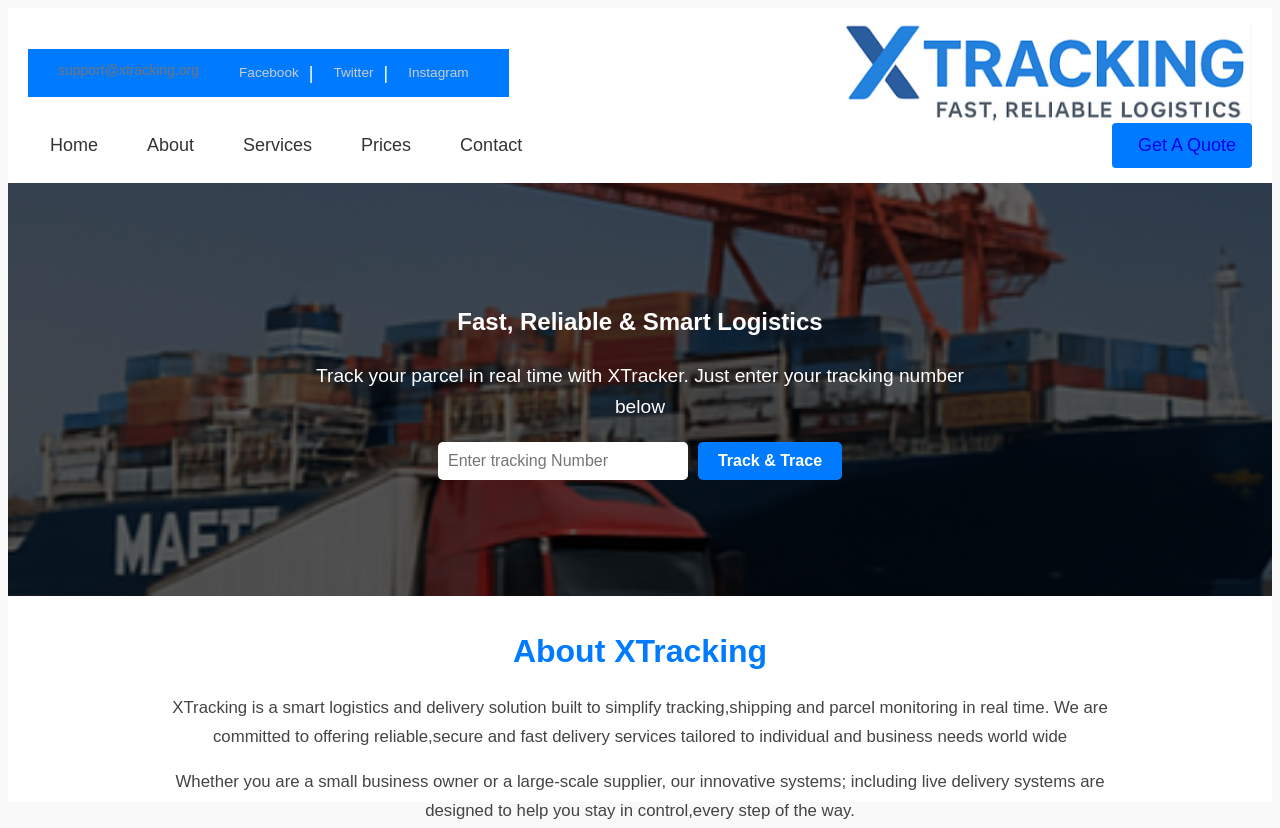
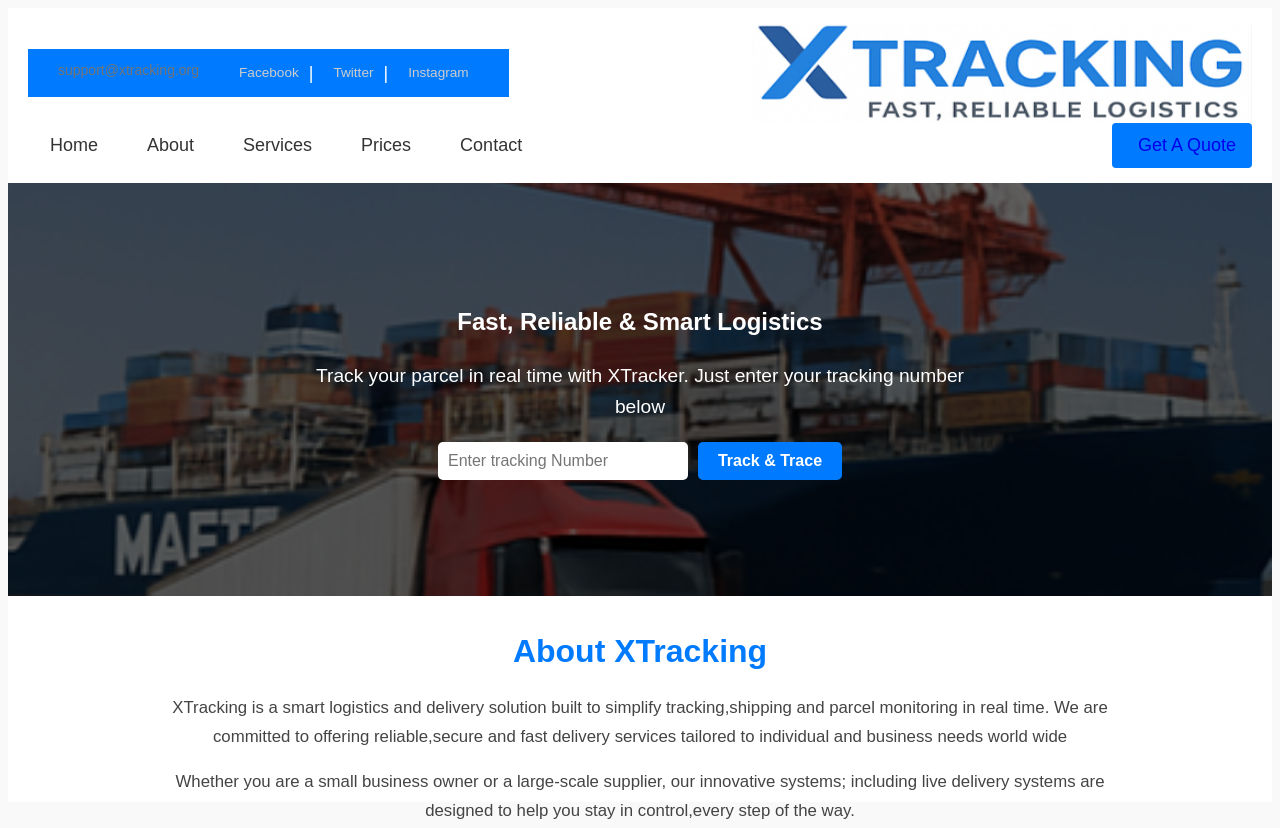
Before and after one commit to xenun-makuzi/XTracking, a website: page public/index.html in a window 1280 px wide. Shown: the top 828 px of the page. Drawn offline with Linux system fonts and the light colour scheme.

Commit message:
Update index.html

```diff
--- a/public/index.html
+++ b/public/index.html
@@ -48,7 +48,7 @@
         </div>
     </div>
         <div class="logo">
-            <img src="Logo.png" alt="Logo" height="100">
+            <img src="Logo.png" alt="Logo" height="100" width="500">
         </div>
         <ul class="navLinks">
             <li><a href="#hero">Home</a></li>
```
